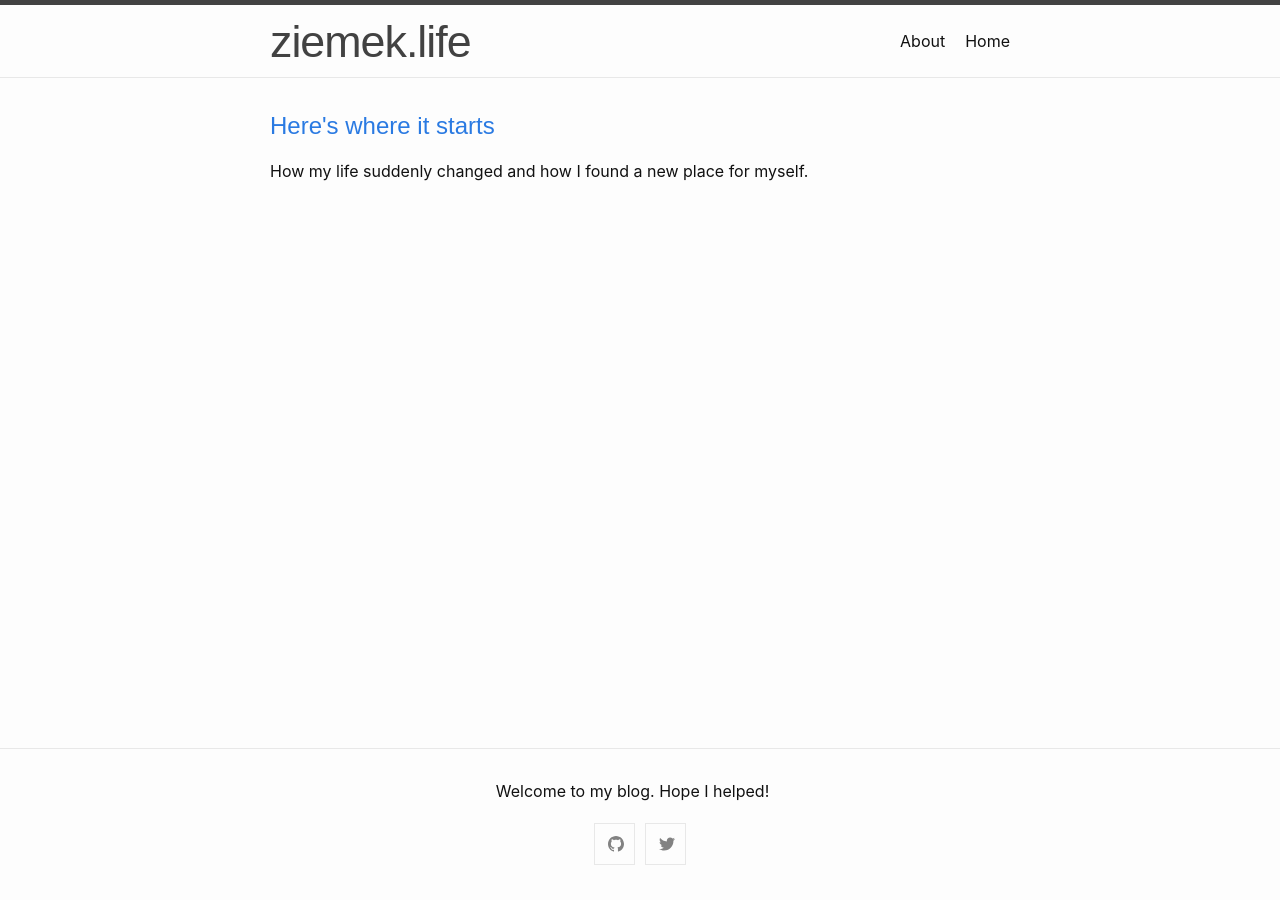
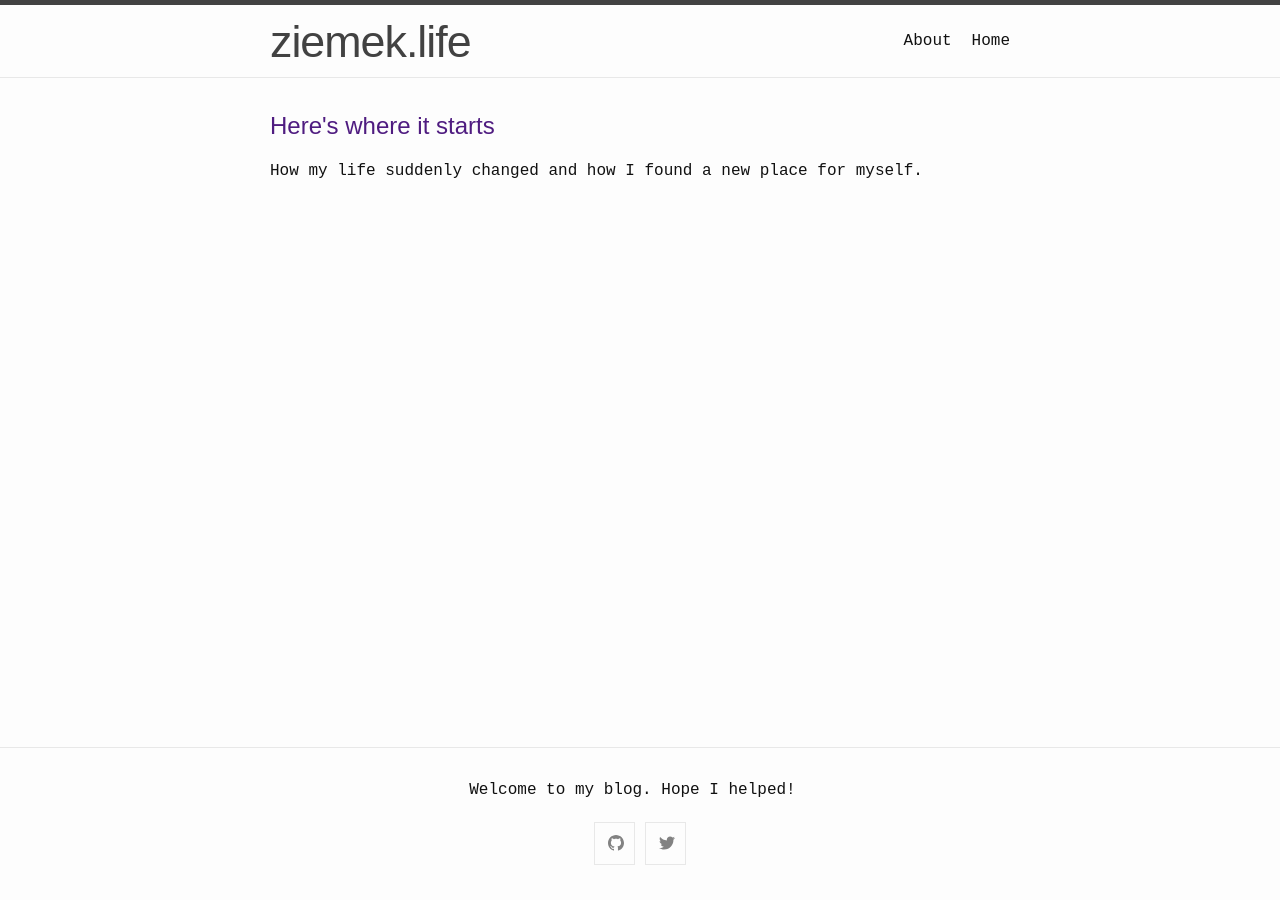
Before and after one commit to ziemek-bucko/blog, a Jekyll site: the page built from index.markdown, in a window 1280 px wide. Built offline with Jekyll 4.4.1, drawn with Linux system fonts in a browser that asks for light colours.

Commit message:
Update custom-variables.scss

```diff
--- a/_sass/minima/custom-variables.scss
+++ b/_sass/minima/custom-variables.scss
@@ -1 +1,5 @@
 // Placeholder to allow overriding predefined variables smoothly.
+$base-font-family: 'Space Mono', monospace;
+$header-font-family: 'Libre Baskerville', serif;
+$link-base-color: #4f1c80;
+$link-visited-color: #4f1c80;
```
